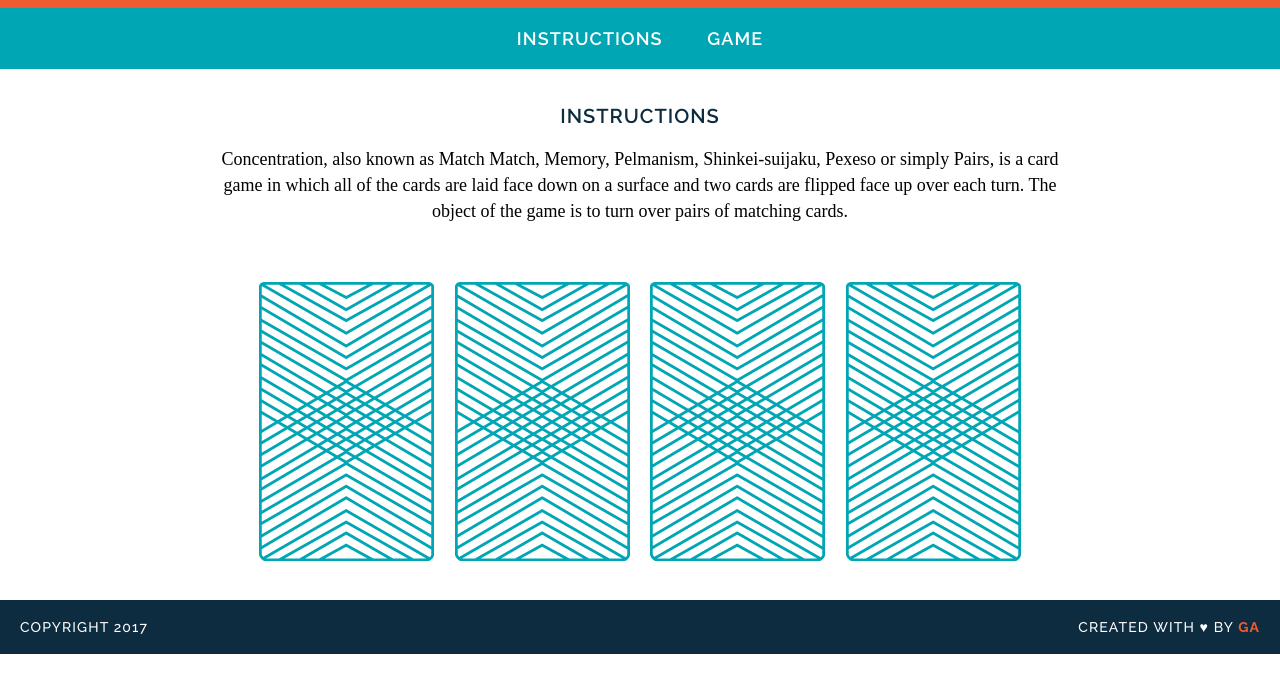
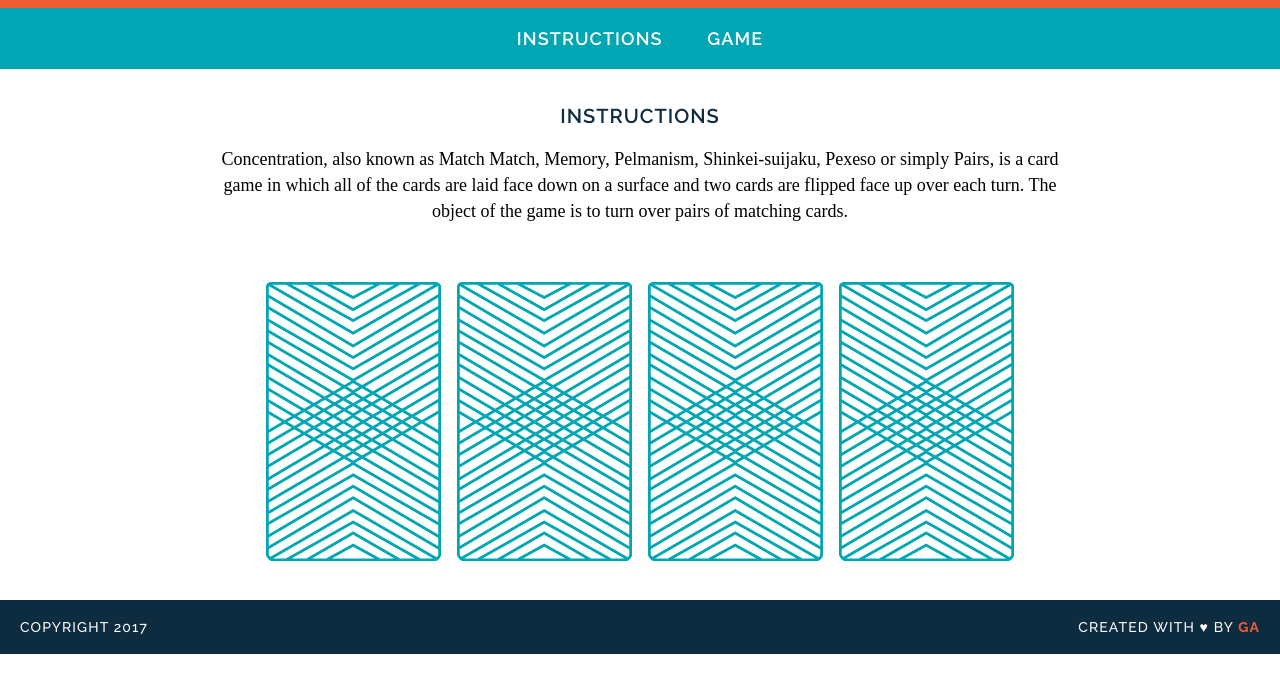
Before and after one commit to maliccny/wdi-fundamentals-memorygame, a plain HTML site: page memory-gameee/index.html in a window 1280 px wide. Shown: the part 105-798 px from the top of the page. Drawn offline with Linux system fonts and the light colour scheme; a web font is replaced by a local one.

Commit message:
created game logic

```diff
--- a/memory-gameee/index.html
+++ b/memory-gameee/index.html
@@ -25,12 +25,13 @@
 			Concentration, also known as Match Match, Memory, Pelmanism, Shinkei-suijaku, Pexeso or simply Pairs, is a card game in which all of the cards are laid face down on a surface and two cards are flipped face up over each turn. The object of the game is to turn over pairs of matching cards.
 		</p>
 
-		<div>
+		<!-- <div>
 			<img src="images/back.png" alt="Queen of Diamonds">
 			<img src="images/back.png" alt="Queen of Hearts">
 			<img src="images/back.png" alt="King of Diamonds">
 			<img src="images/back.png" alt="King of Hearts">
-		</div>
+		</div> -->
+		<div id="game-board" class="board clearfix"></div>
 
 	</main>
 
--- a/memory-gameee/js/main.js
+++ b/memory-gameee/js/main.js
@@ -47,7 +47,8 @@ function checkForMatch() {
     }
 }
 
-function flipCard(cardId) {
+function flipCard() {
+    const cardId = this.getAttribute('data-id');
     // let cardOne = cards[0];
     // cardsInPlay.push(cardOne);
     // console.log("User flipped " + cardOne);
@@ -60,6 +61,7 @@ function flipCard(cardId) {
     console.log("User flipped " + cards[cardId].rank);
     console.log(cards[cardId].cardImage);
     console.log(cards[cardId].suit);
+    this.setAttribute('src', cards[cardId].cardImage);
     if (cardsInPlay.length === 2) {
         // if (cardsInPlay[0] === cardsInPlay[1]) {
         //     alert("You found a match!");
@@ -70,5 +72,18 @@ function flipCard(cardId) {
     }
 }
 
-flipCard(0);
-flipCard(2);
+function createBoard() {
+
+    for (let i = 0; i < cards.length; i++) {
+        const cardElement = document.createElement('img');
+        cardElement.setAttribute('src', "images/back.png");
+        cardElement.setAttribute('data-id', i);
+        cardElement.addEventListener('click', flipCard);
+        document.getElementById('game-board').appendChild(cardElement);
+    }
+}
+
+// flipCard(0);
+// flipCard(2);
+
+createBoard();
```
